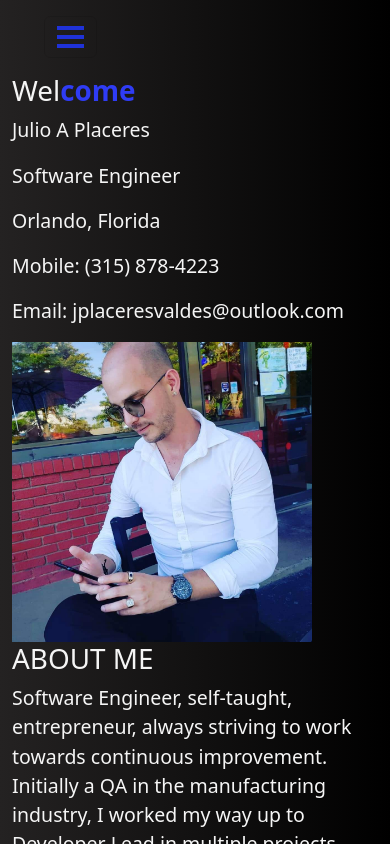
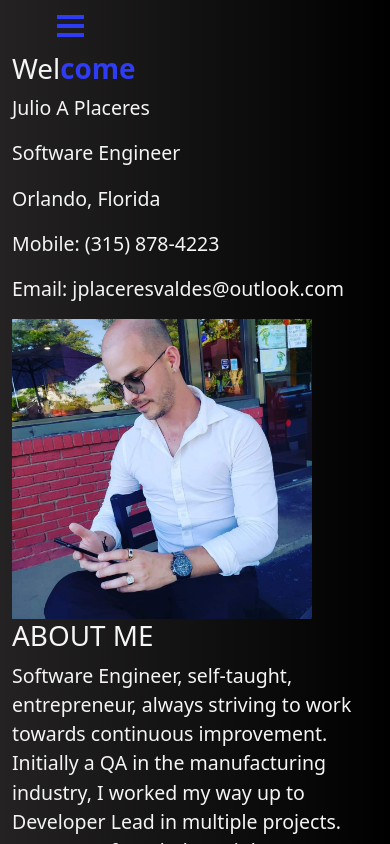
Before and after one commit to julioPlaceres/ReactPortfolio, a React (Create React App) app: page / in a window 390 px wide. Shown: the top 844 px of the page. Built offline with nearby package versions, Linux system fonts and the light colour scheme.

Commit message:
Updated navigation bar

```diff
--- a/src/components/Navbar/Navbar.css
+++ b/src/components/Navbar/Navbar.css
@@ -13,100 +13,65 @@
 
   @media (max-width: 767px) {
     .navbar {
-      padding: 1rem 2rem;
-      font-size: 1.4rem;
+      padding: 0.3rem 2rem;
+      font-size: 1rem;
       background-color: transparent;
     }
   }
 
-  /* ======================================================= */
-
   .navbar-toggler {
     position: relative;
-    /* background-color: transparent;
-    border-color: transparent; */
+    background-color: transparent;
+    border-color: transparent;
   }
 
   .navbar-toggler span {
-    display: block !important;
-    background-color: #1f32d8 !important;
-    height: 4px !important;
-    width: 27px !important;
-    margin-top: 5px !important;
-    margin-bottom: 5px !important;
-    transform: rotate(0deg) !important;
-    left: 0 !important;
-    opacity: 1 !important;
+    display: block;
+    background-color: var(--text-color);
+    height: 4px;
+    width: 27px;
+    margin-top: 5px;
+    margin-bottom: 5px;
+    transform: rotate(0deg);
+    left: 0;
+    opacity: 1;
   }
 
   .navbar-toggler:focus,
   .navbar-toggler:active {
-    outline: 0 !important;
+    outline: 0;
   }
 
   .navbar-toggler span:nth-child(1),
   .navbar-toggler span:nth-child(3) {
-    transition: transform 0.35s ease-in-out !important;
-    transition: transform 0.35s ease-in-out !important;
+    transition: transform 0.35s ease-in-out;
+    transition: transform 0.35s ease-in-out;
   }
 
   .navbar-toggler:not(.collapsed) span:nth-child(1) {
-    position: absolute !important;
-    left: 12px !important;
-    top: 10px !important;
-    transform: rotate(135deg) !important;
-    opacity: 0.9 !important;
+    position: absolute;
+    left: 12px;
+    top: 10px;
+    transform: rotate(135deg);
+    opacity: 0.9;
   }
 
   .navbar-toggler:not(.collapsed) span:nth-child(2) {
-    height: 12px !important;
-    visibility: hidden !important;
-    background-color: transparent !important;
+    height: 12px;
+    visibility: hidden;
+    background-color: transparent;
   }
 
   .navbar-toggler:not(.collapsed) span:nth-child(3) {
-    position: absolute !important;
-    left: 12px !important;
-    top: 10px !important;
-    transform: rotate(-135deg) !important;
-    opacity: 0.9 !important;
-  }
-
-@media (max-width: 767px) {
-    .navbar-nav .nav-item a::after {
-      display: none !important;
-    }
-  }
-  .navbar-brand {
-    color: rgb(250, 250, 250) !important;
+    position: absolute;
+    left: 12px;
+    top: 10px;
+    transform: rotate(-135deg);
+    opacity: 0.9;
   }
 
   .navbar-nav .nav-link {
-    color: white !important;
-    padding-right: 1rem !important;
-    padding-left: 1rem !important;
-  }
-
-  .nav-link {
-    padding: 0.8rem 1rem !important;
-  }
-
-  @media (max-width: 767px) {
-    .nav-link {
-      padding: 0.7rem 1rem !important;
-    }
-  }
-
-  .navbar-nav .nav-item {
-    position: relative;
-    margin-left: 20px;
-  }
-
-  .navbar-nav .nav-item a {
-    font-weight: 400;
-    transition: all 0.3s ease-out 0s;
-    position: relative;
-    z-index: 1;
+    color: white;
   }
 
   .navbar-nav .nav-item a::after {
--- a/src/components/Navbar/Navbar.js
+++ b/src/components/Navbar/Navbar.js
@@ -32,14 +32,17 @@ function NavBar() {
       <Container>
         <Navbar.Toggle
           aria-controls="responsive-navbar-nav"
-          onClick={() => { updateExpanded(expand ? false : "expanded"); }}>
+          onClick={() => {
+            updateExpanded(expand ? false : "expanded");
+          }}
+        >
           <span></span>
           <span></span>
           <span></span>
         </Navbar.Toggle>
 
-        <Navbar.Collapse id="responsive-navbar-nav">
-          <Nav className="ml-auto" defaultActiveKey="#home">
+        <Navbar.Collapse>
+          <Nav defaultActiveKey="#home">
             <Nav.Item>
               <Nav.Link href="/" onClick={() => updateExpanded(false)}>
                 <BiHomeAlt style={{ marginBottom: "2px" }} /> Home
@@ -47,31 +50,19 @@ function NavBar() {
             </Nav.Item>
 
             <Nav.Item>
-              <Nav.Link
-                href="/about"
-                onClick={() => updateExpanded(false)}
-              >
+              <Nav.Link href="/about" onClick={() => updateExpanded(false)}>
                 <AiOutlineUser style={{ marginBottom: "2px" }} /> About
               </Nav.Link>
             </Nav.Item>
 
             <Nav.Item>
-              <Nav.Link
-                href="/project"
-                onClick={() => updateExpanded(false)}
-              >
-                <VscProject
-                  style={{ marginBottom: "2px" }}
-                />{" "}
-                Projects
+              <Nav.Link href="/project" onClick={() => updateExpanded(false)}>
+                <VscProject style={{ marginBottom: "2px" }} /> Projects
               </Nav.Link>
             </Nav.Item>
 
             <Nav.Item>
-              <Nav.Link
-                href="/resume"
-                onClick={() => updateExpanded(false)}
-              >
+              <Nav.Link href="/resume" onClick={() => updateExpanded(false)}>
                 <CgFileDocument style={{ marginBottom: "2px" }} /> Resume
               </Nav.Link>
             </Nav.Item>
```
Also changed, not shown: 1 other file (tests, documents, lock files or other folders).
